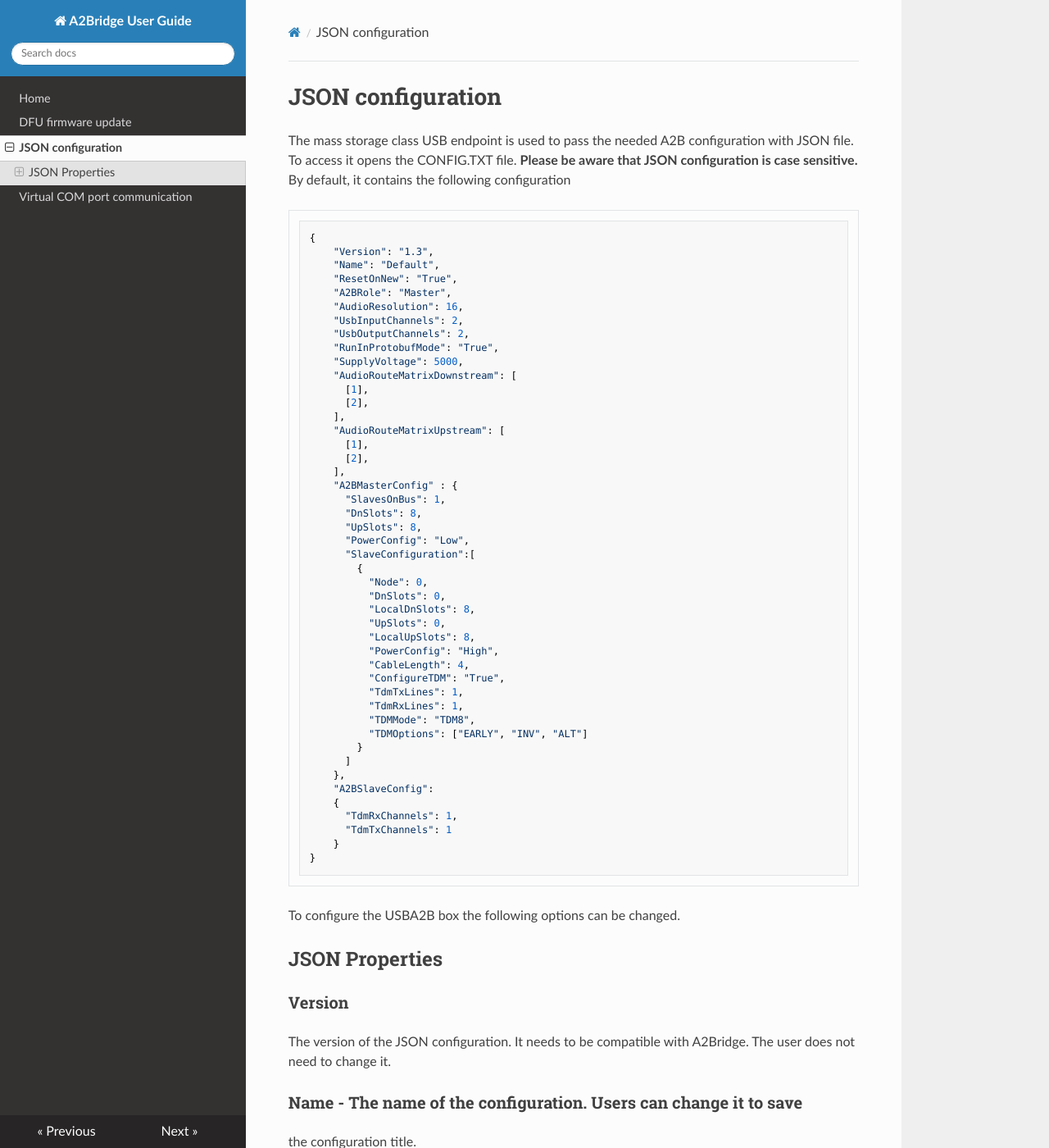
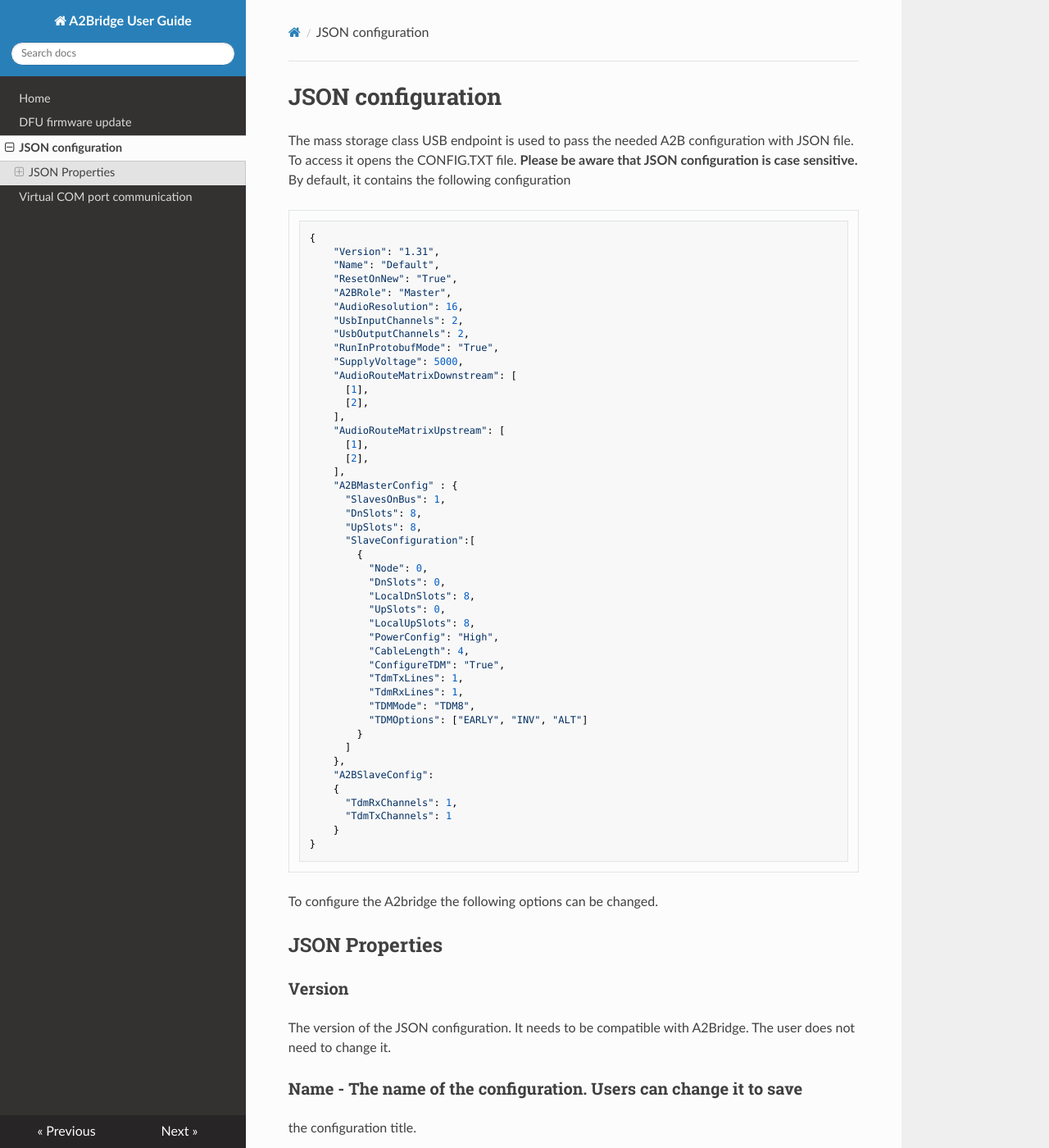
Before and after one commit to int2code/a2bridge, an MkDocs documentation site: the page built from docs/userguide/json.md, in a window 1280 px wide and 1400 px high. Shown: the whole window at 82% size. Built offline with MkDocs 1.6.1, drawn with Linux system fonts in a browser that asks for light colours; nearby versions of some CDN libraries.

Commit message:
Update json version to 1.31

````diff
--- a/docs/userguide/json.md
+++ b/docs/userguide/json.md
@@ -8,7 +8,7 @@
 
 ```json
 {
-    "Version": "1.3",
+    "Version": "1.31",
     "Name": "Default",
     "ResetOnNew": "True",
     "A2BRole": "Master",
@@ -29,7 +29,6 @@
       "SlavesOnBus": 1,
       "DnSlots": 8,
       "UpSlots": 8,
-      "PowerConfig": "Low",
       "SlaveConfiguration":[
         {
           "Node": 0,
@@ -55,7 +54,7 @@
 }
 ```
 
-To configure the USBA2B box the following options can be changed.
+To configure the A2bridge the following options can be changed.
 
 ## JSON Properties
 ### Version
````
Also changed, not shown: docs/userguide/index.md (+14 -10 lines).
